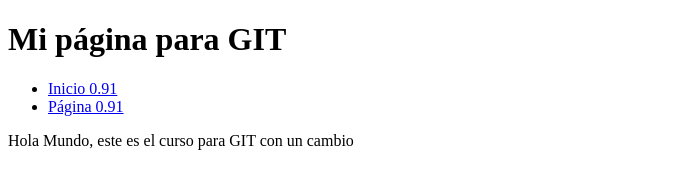
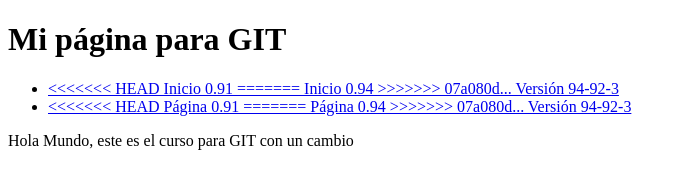
Before and after one commit to Theodoran1981/testeando, a plain HTML site: page index.html in a window 1280 px wide. Shown: the whole page, without its empty margins (0-686 px from the left). Drawn offline with Linux system fonts and the light colour scheme.

Commit message:
Versión 94-92-3__2

```diff
--- a/index.html
+++ b/index.html
@@ -21,13 +21,21 @@
 		<ul>
 			<li>
 				<a href = "index.html">
+<<<<<<< HEAD
 					Inicio 0.91
+=======
+					Inicio 0.94
+>>>>>>> 07a080d... Versión 94-92-3
 				</a>
 			</li>
 
 			<li>
 				<a href = "pagina1.html">
+<<<<<<< HEAD
 					Página 0.91
+=======
+					Página 0.94
+>>>>>>> 07a080d... Versión 94-92-3
 				</a>
 			</li>
 		</ul>
```
Also changed, not shown: contacto.html (+2 -2 lines), pagina1.html (+2 -2 lines).
